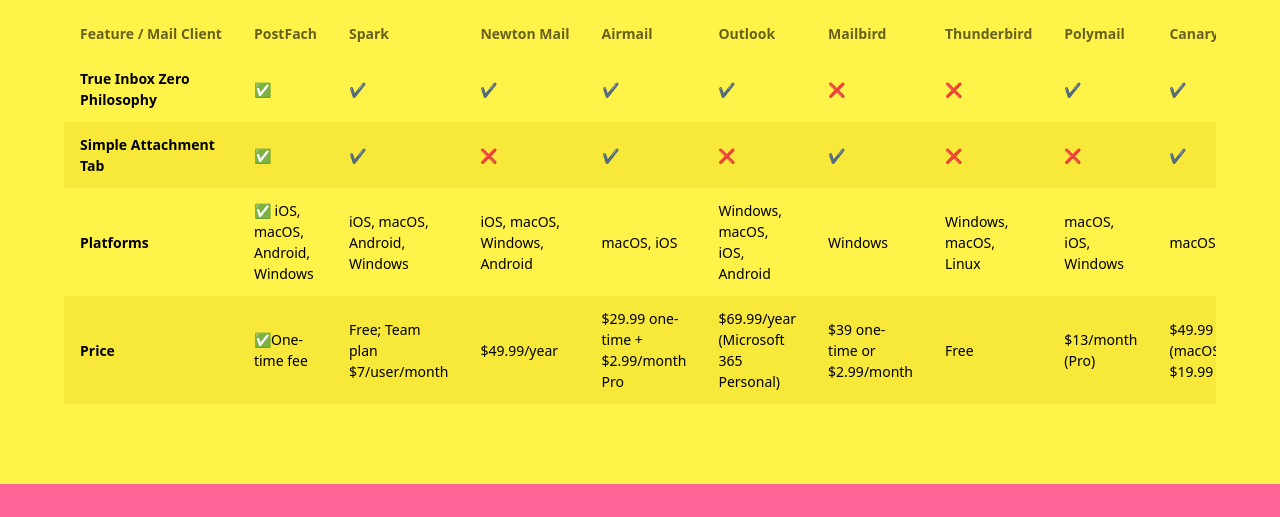
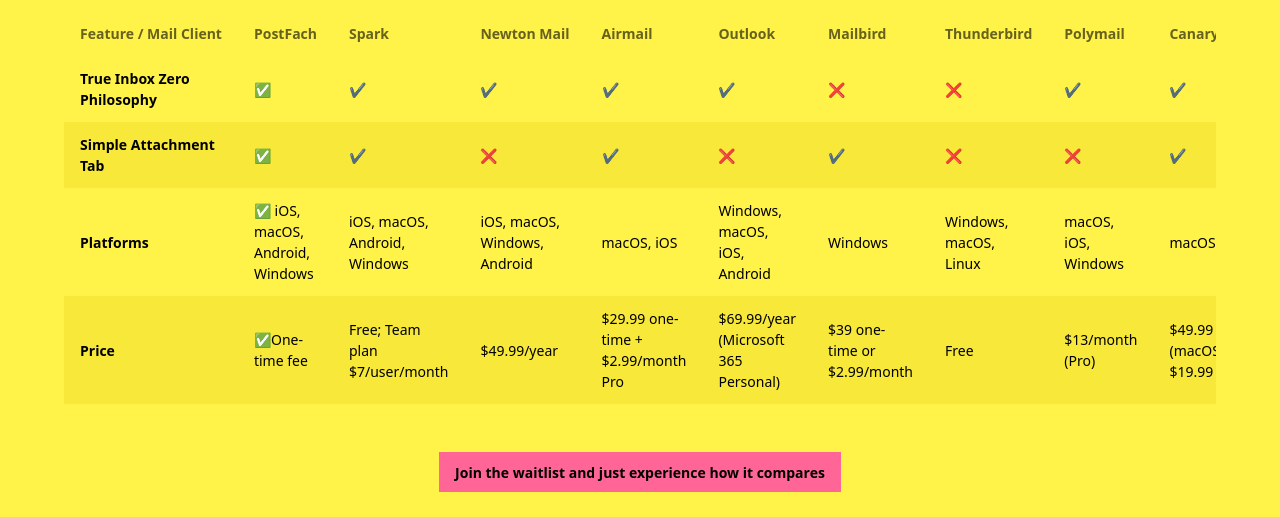
Before and after one commit to two-trick-pony-NL/InboxApp, a plain HTML site: page index.html in a window 1280 px wide. Shown: the part 5141-5658 px from the top of the page. Drawn offline with nearby package versions, Linux system fonts and the light colour scheme.

Commit message:
added one more call to action

```diff
--- a/index.html
+++ b/index.html
@@ -1507,6 +1507,7 @@ Why settle for chaos when you can compete? Track how clean your inbox stays comp
 <section class="py-20 px-6 bg-base-100">
   <div class="max-w-6xl mx-auto text-center">
     <h2 class="text-4xl font-bold mb-10">How does PostFach compare to other mail clients?</h2>
+
     <div class="overflow-x-auto">
       <table class="table table-zebra w-full">
         <thead>
@@ -1578,7 +1579,11 @@ Why settle for chaos when you can compete? Track how clean your inbox stays comp
         </tbody>
       </table>
     </div>
+    <br><br>
+        <a href="https://docs.google.com/forms/d/e/1FAIpQLSdlGc3tqjf4MtIciSSADVcswBZewPpnFXbNP8RegwV6vXJmOA/formResponse" class="btn btn-primary">Join the waitlist and just experience how it compares</a>
+
   </div>
+
 </section>
 
 
```
